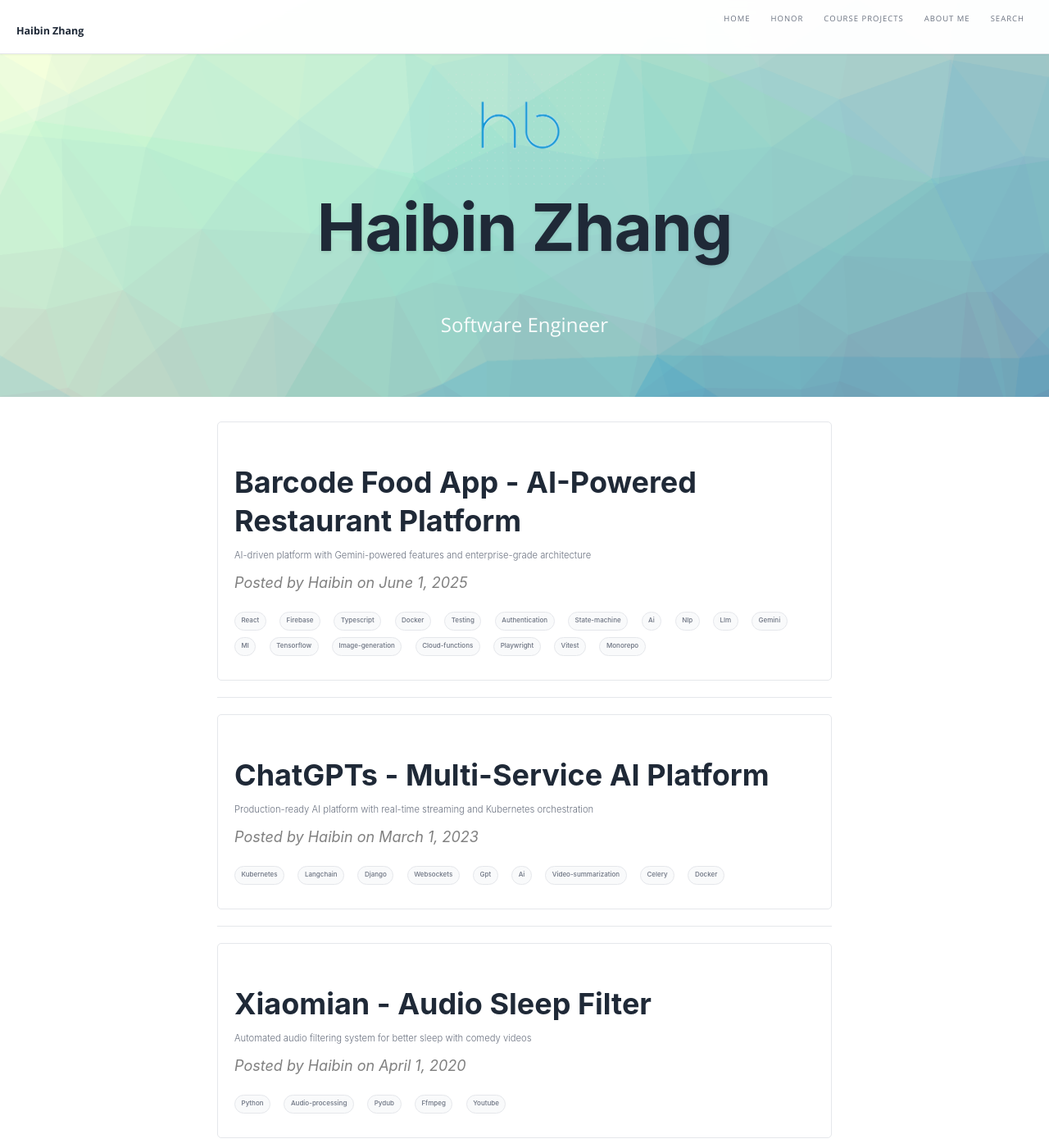
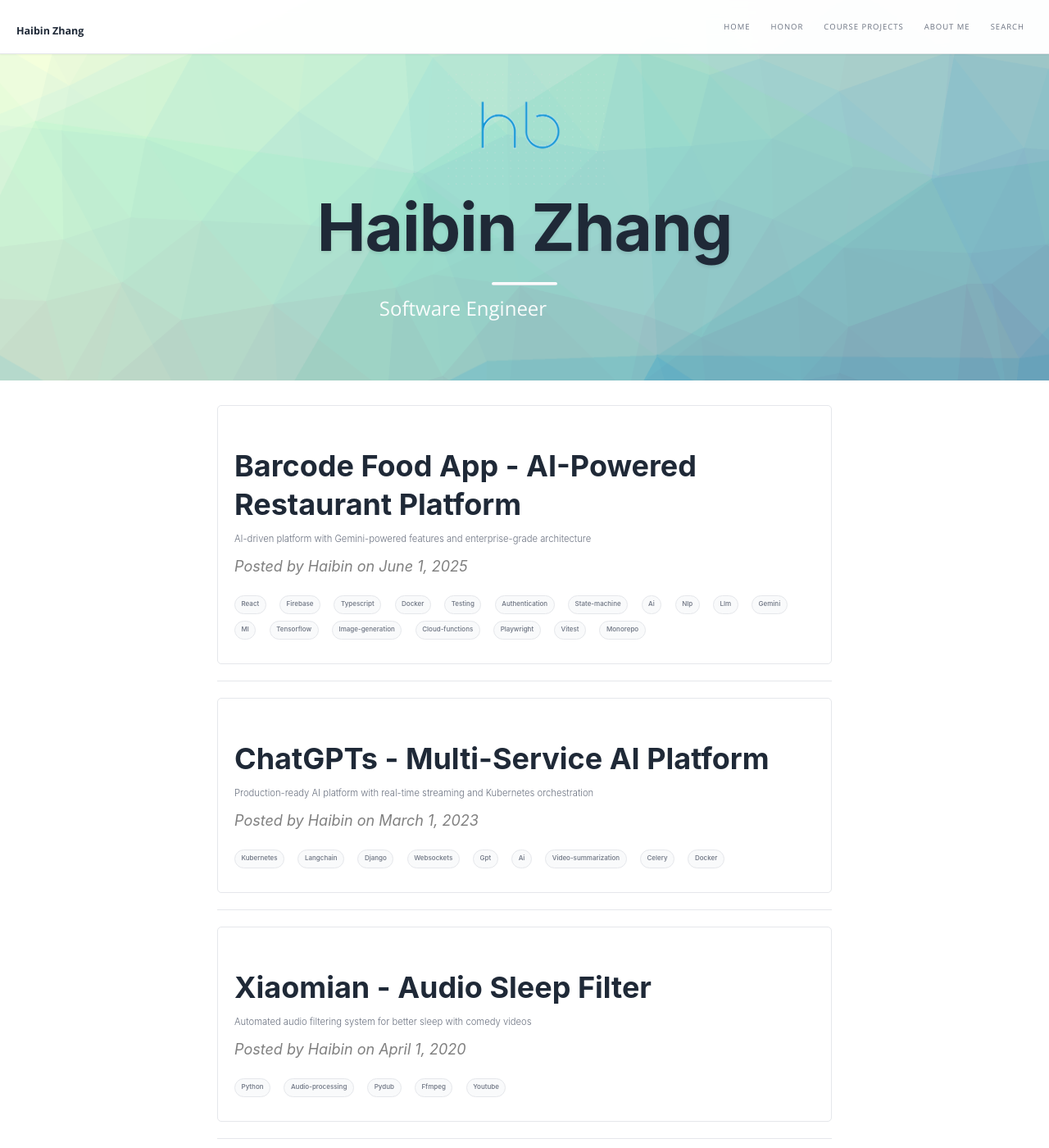
Before and after one commit to harbinzhang/harbinzhang.github.io, a Jekyll site: the page built from index.html, in a window 1280 px wide and 1400 px high. Shown: the whole window at 82% size. Built offline with Jekyll 4.4.1, drawn with Linux system fonts in a browser that asks for light colours; nearby versions of some CDN libraries; the list of posts is cut into pages by our own code.

Commit message:
Refactor navbar styles for improved responsiveness and layout

```diff
--- a/css/modern-styles.css
+++ b/css/modern-styles.css
@@ -58,14 +58,10 @@
 .intro-header .site-heading,
 .intro-header .post-heading,
 .intro-header .page-heading {
-  padding: 120px 0 80px;
+  padding: 80px 0 50px;
   text-align: center;
   color: #ffffff;
   animation: fadeInUp 0.8s ease-out;
-  display: flex;
-  flex-direction: column;
-  align-items: center;
-  justify-content: center;
 }
 
 @keyframes fadeInUp {
@@ -94,8 +90,6 @@
   max-width: 600px;
   margin: 0 auto;
   line-height: 1.5;
-  display: block;
-  text-align: center;
 }
 
 .intro-header hr.small {
@@ -120,6 +114,59 @@
   padding: 0.75rem 0;
 }
 
+.navbar-custom .container-fluid {
+  display: flex;
+  align-items: center;
+  justify-content: flex-start;
+  flex-wrap: nowrap;
+}
+
+.navbar-custom .navbar-header {
+  display: flex;
+  align-items: center;
+}
+
+.navbar-custom .navbar-collapse {
+  display: flex;
+  align-items: center;
+  flex-basis: auto;
+  margin-left: auto;
+}
+
+.navbar-custom .navbar-nav {
+  margin: 0;
+  display: flex;
+  align-items: center;
+  list-style: none;
+  padding: 0;
+}
+
+.navbar-custom .navbar-nav > li {
+  display: flex;
+  align-items: center;
+}
+
+@media (max-width: 767px) {
+  .navbar-custom .container-fluid {
+    flex-wrap: wrap;
+  }
+
+  .navbar-custom .navbar-collapse:not(.in) {
+    display: none;
+    width: 100%;
+  }
+
+  .navbar-custom .navbar-collapse.in {
+    display: block;
+    width: 100%;
+  }
+
+  .navbar-custom .navbar-nav {
+    flex-direction: column;
+    width: 100%;
+  }
+}
+
 .navbar-custom .navbar-brand {
   font-weight: 700;
   font-size: 1.25rem;
@@ -133,12 +180,7 @@
 }
 
 .navbar-custom .nav {
-  display: flex;
-  align-items: center;
   gap: 0.5rem;
-  margin: 0;
-  padding: 0;
-  list-style: none;
 }
 
 .navbar-custom .nav li a {
```
